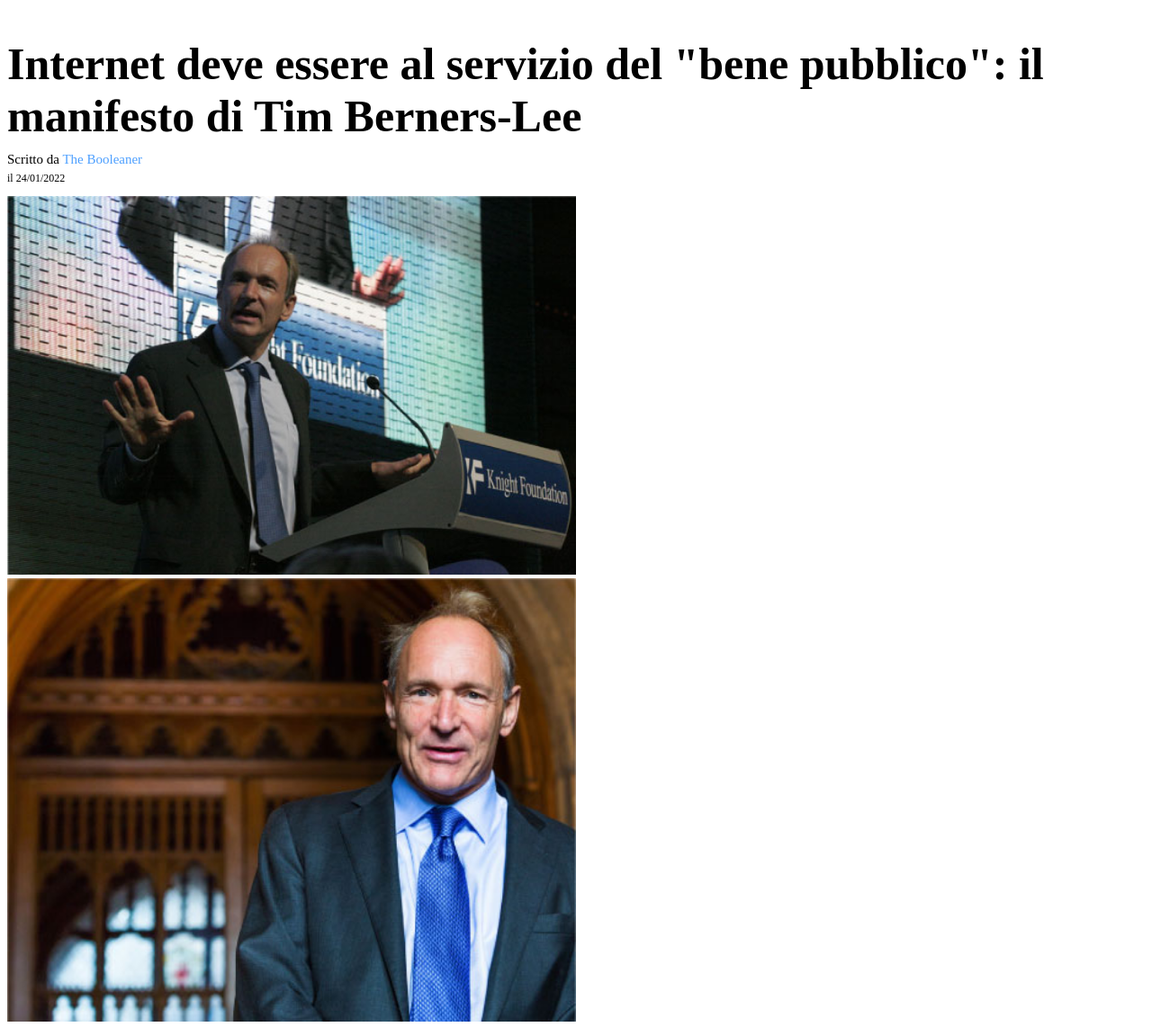
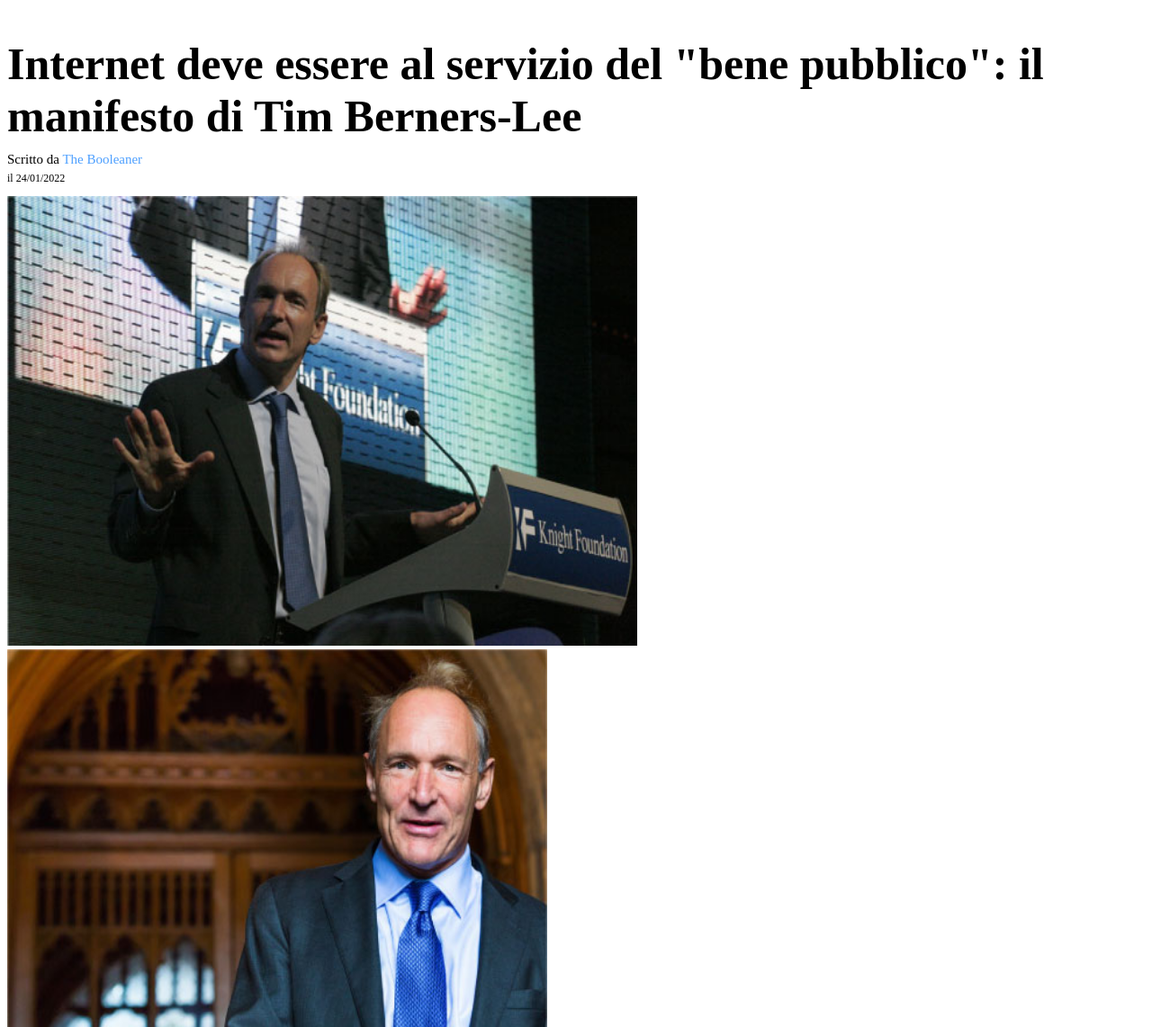
Before and after one commit to antonioiorio94/html-css-booleaner, a plain HTML site: page index.html in a window 1280 px wide. Shown: the part 158-1300 px from the top of the page at 90% size. Drawn offline with Linux system fonts and the light colour scheme.

Commit message:
correzione immagini

```diff
--- a/css/style.css
+++ b/css/style.css
@@ -30,11 +30,13 @@
 }
 
 #tim1 {
-    width: 50%;
+    width: 700px;
+    height: 500px;
 }
 
 #tim2 {
-    width: 50%;
+    width: 600px;
+    height: 500px;
 }
 
 div p{
```
